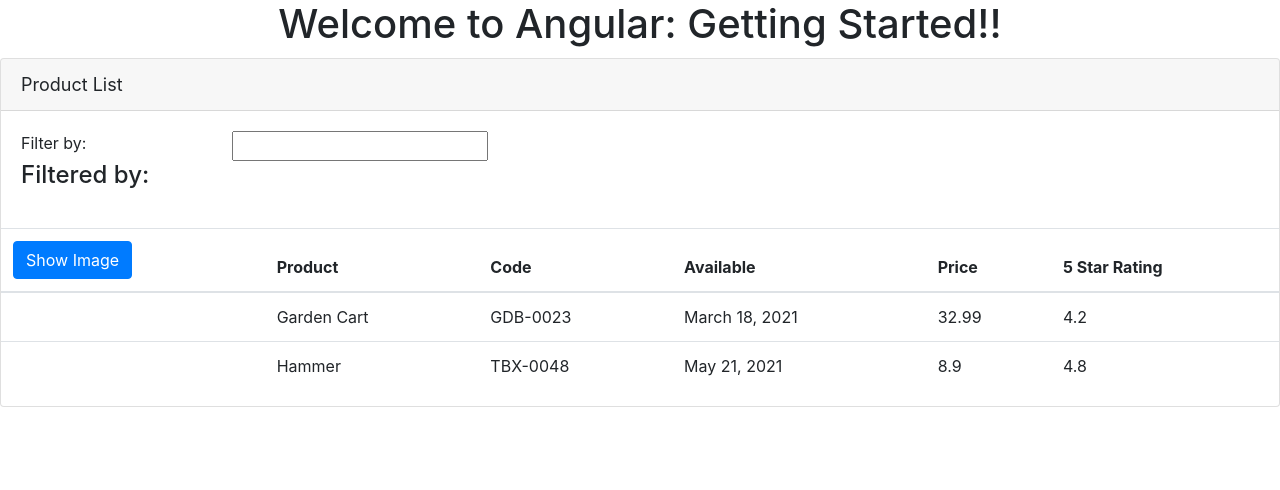
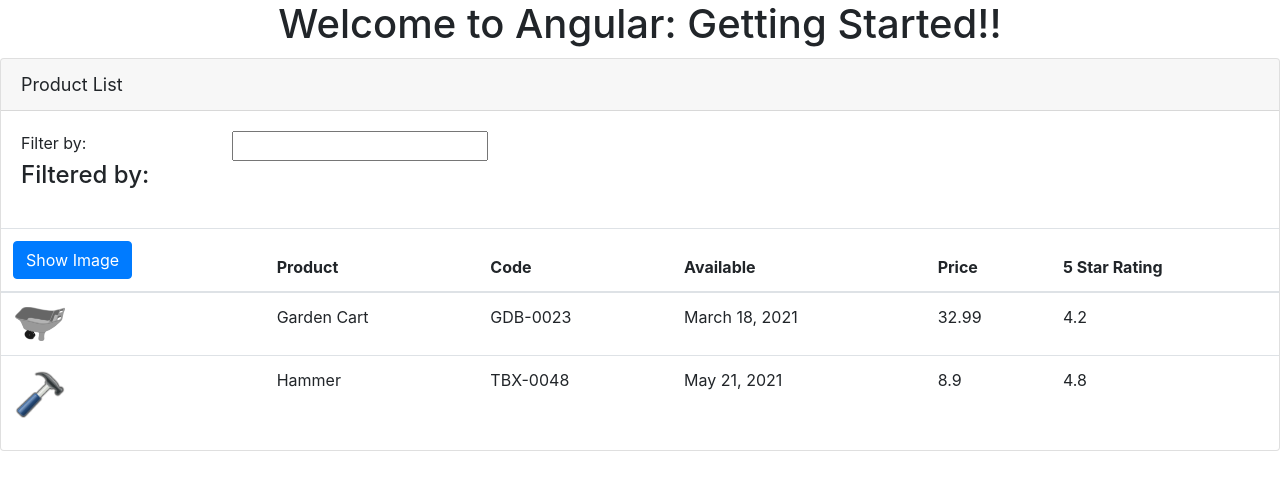
Before and after one commit to eoLFroZen/Angular-GettingStarted, an Angular app: page / in a window 1280 px wide. Shown: the top 490 px of the page. Built offline with nearby package versions, Linux system fonts and the light colour scheme.

Commit message:
add product images and used property binding

```diff
--- a/src/app/products/product-list.component.html
+++ b/src/app/products/product-list.component.html
@@ -20,7 +20,8 @@
   </div>
 
   <div class="table-responsive">
-    <table class="table" *ngIf="products.length">
+    <table class="table"
+           *ngIf="products.length">
       <thead>
         <tr>
           <th>
@@ -35,7 +36,13 @@
       </thead>
       <tbody>
         <tr *ngFor="let product of products">
-          <td></td>
+          <td>
+            <img [src]="product.imageUrl"
+                 [style.width.px]="imageWidth"
+                 [style.margin.px]="imageMargin"
+                 [title]="product.productName">
+
+          </td>
           <td>{{product.productName}}</td>
           <td>{{product.productCode}}</td>
           <td>{{product.releaseDate}}</td>
--- a/src/app/products/product-list.component.ts
+++ b/src/app/products/product-list.component.ts
@@ -6,6 +6,8 @@
 })
 export class ProductListComponent {
   pageTitle: string = "Product List";
+  imageWidth: number = 50;
+  imageMargin: number = 2;
   products: any[] = [
     {
       productId: 2,
```
